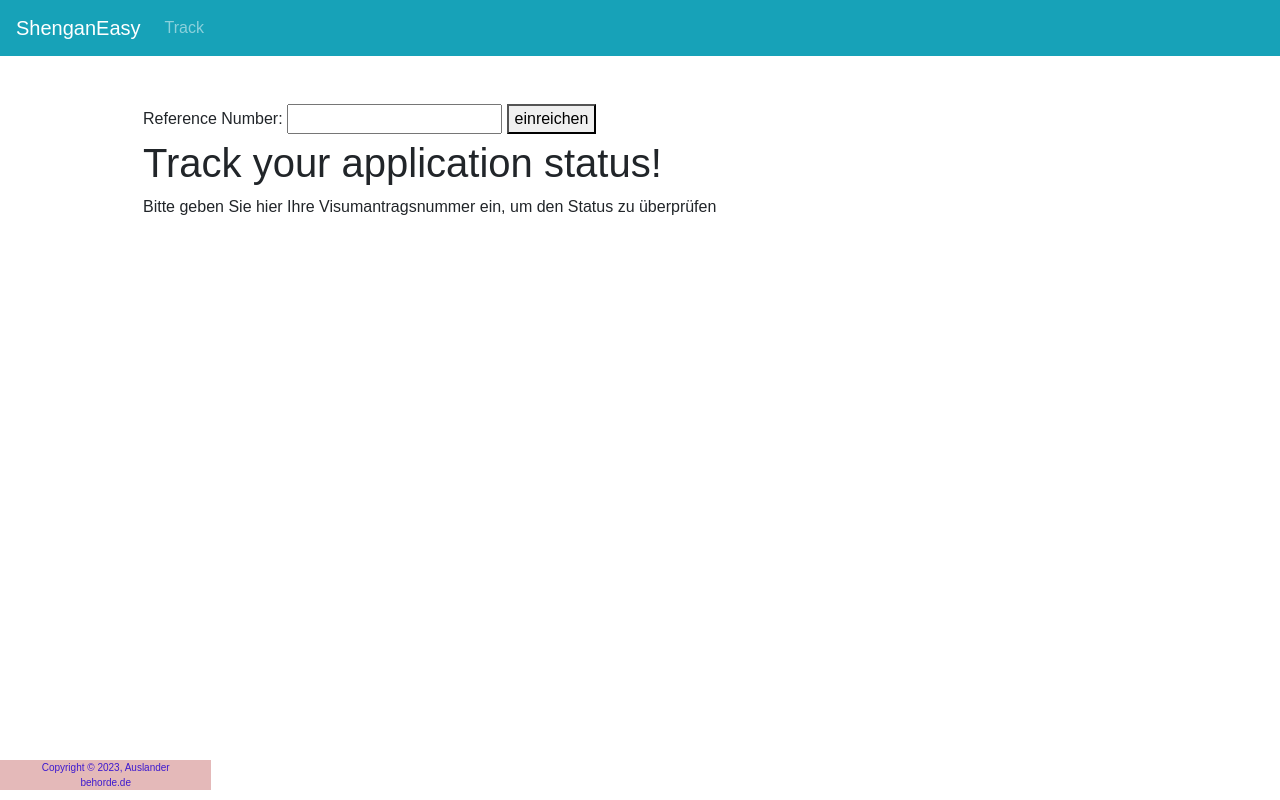
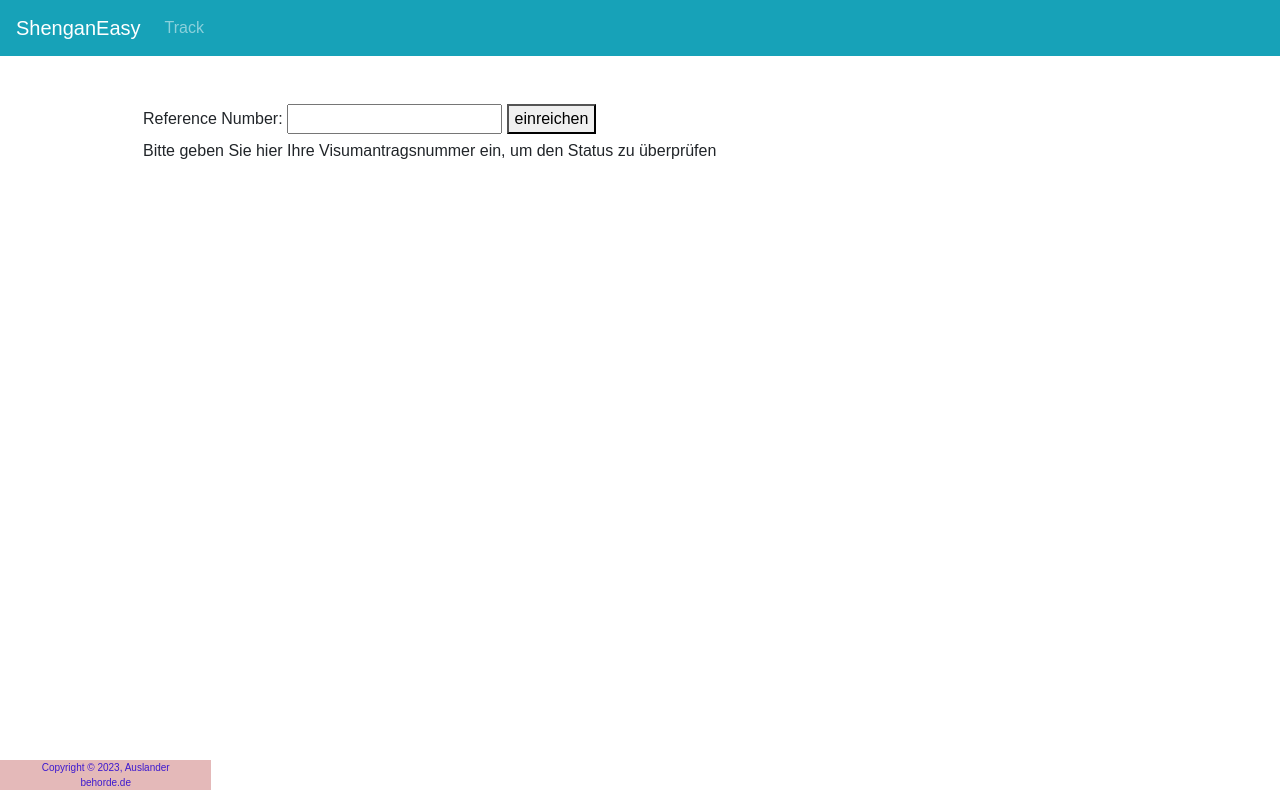
Before and after one commit to DeeJafter/vAppStatus, a plain HTML site: page index.html in a window 1280 px wide. Drawn offline with nearby package versions, Linux system fonts and the light colour scheme.

Commit message:
Update Track removal

```diff
--- a/index.html
+++ b/index.html
@@ -116,7 +116,6 @@
         </div>
 
         <div id="welcomeIs">
-          <h1>Track your application status!</h1>
           <p class="text-header">
             Bitte geben Sie hier Ihre Visumantragsnummer ein, um den Status zu
             überprüfen
```
